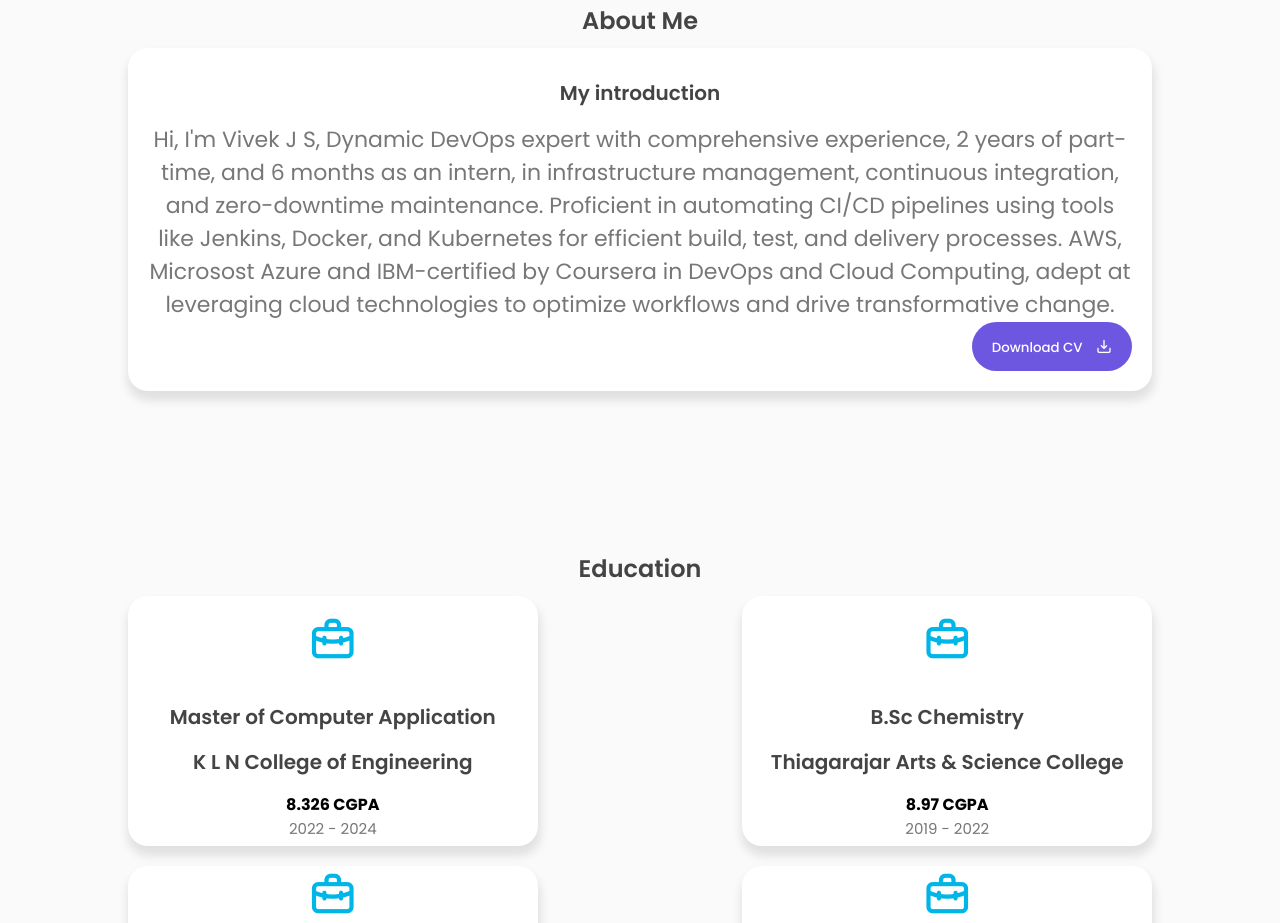
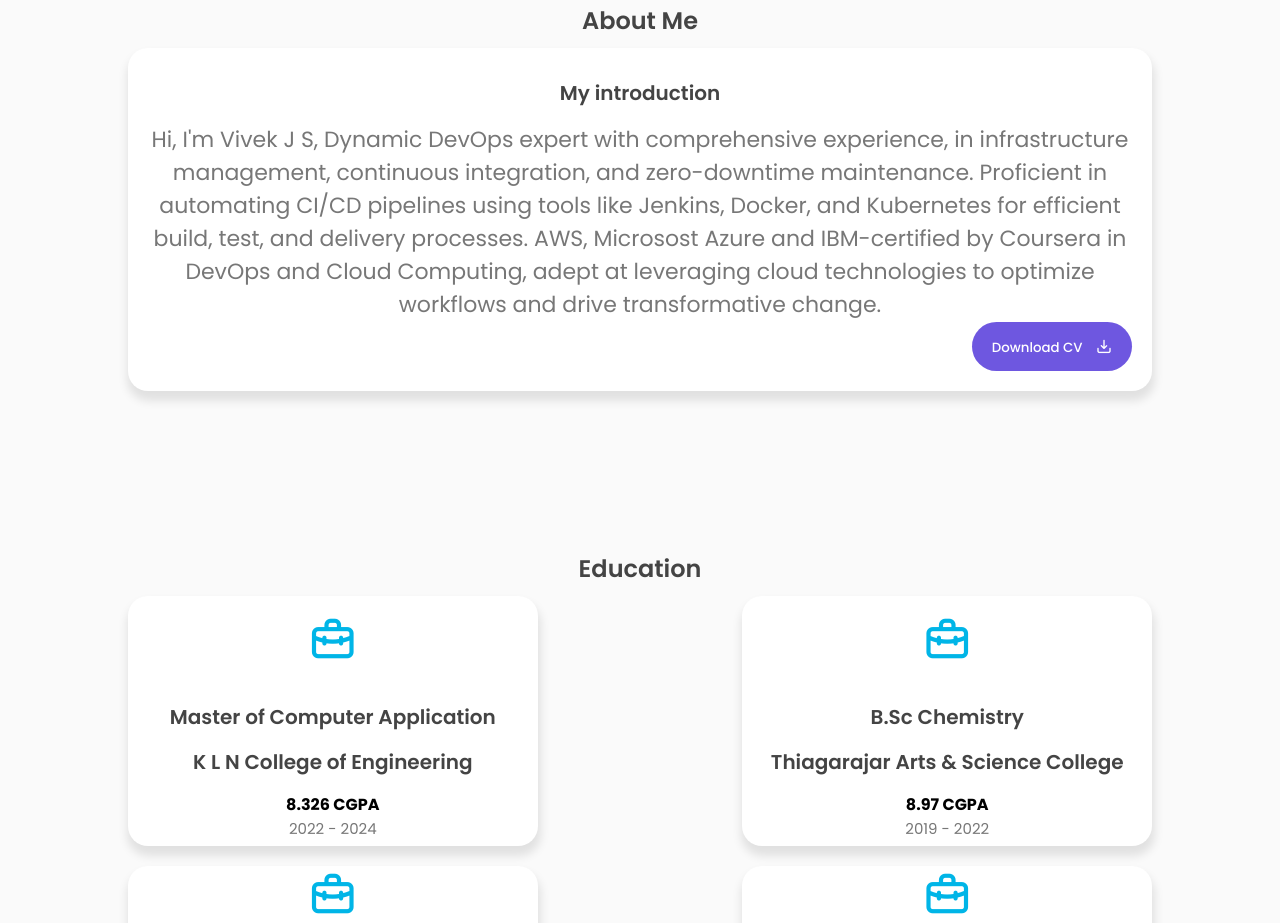
Before and after one commit to vivekjs3/Portfolio-VivekJS, a plain HTML site: page index.html in a window 1280 px wide. Shown: the part 877-1800 px from the top of the page. Drawn offline with nearby package versions, Linux system fonts and the light colour scheme.

Commit message:
Update index.html

```diff
--- a/index.html
+++ b/index.html
@@ -107,7 +107,7 @@
                 <div class="about-info">
                     <h3>My introduction</h3>
                     <p>
-                      Hi, I'm Vivek J S, Dynamic DevOps expert with comprehensive experience, 2 years of part-time, and 6 months as an intern, in infrastructure management, continuous integration, and zero-downtime maintenance. Proficient in automating CI/CD pipelines using tools like Jenkins, Docker, and Kubernetes for efficient build, test, and delivery processes. AWS, Microsost Azure and IBM-certified by Coursera in DevOps and Cloud Computing, adept at leveraging cloud technologies to optimize workflows and drive transformative change.
+                      Hi, I'm Vivek J S, Dynamic DevOps expert with comprehensive experience, in infrastructure management, continuous integration, and zero-downtime maintenance. Proficient in automating CI/CD pipelines using tools like Jenkins, Docker, and Kubernetes for efficient build, test, and delivery processes. AWS, Microsost Azure and IBM-certified by Coursera in DevOps and Cloud Computing, adept at leveraging cloud technologies to optimize workflows and drive transformative change.
                     </p>
                     <div class="about-btn">
                       <a href="./assets/resume/resume.pdf" download>
```
